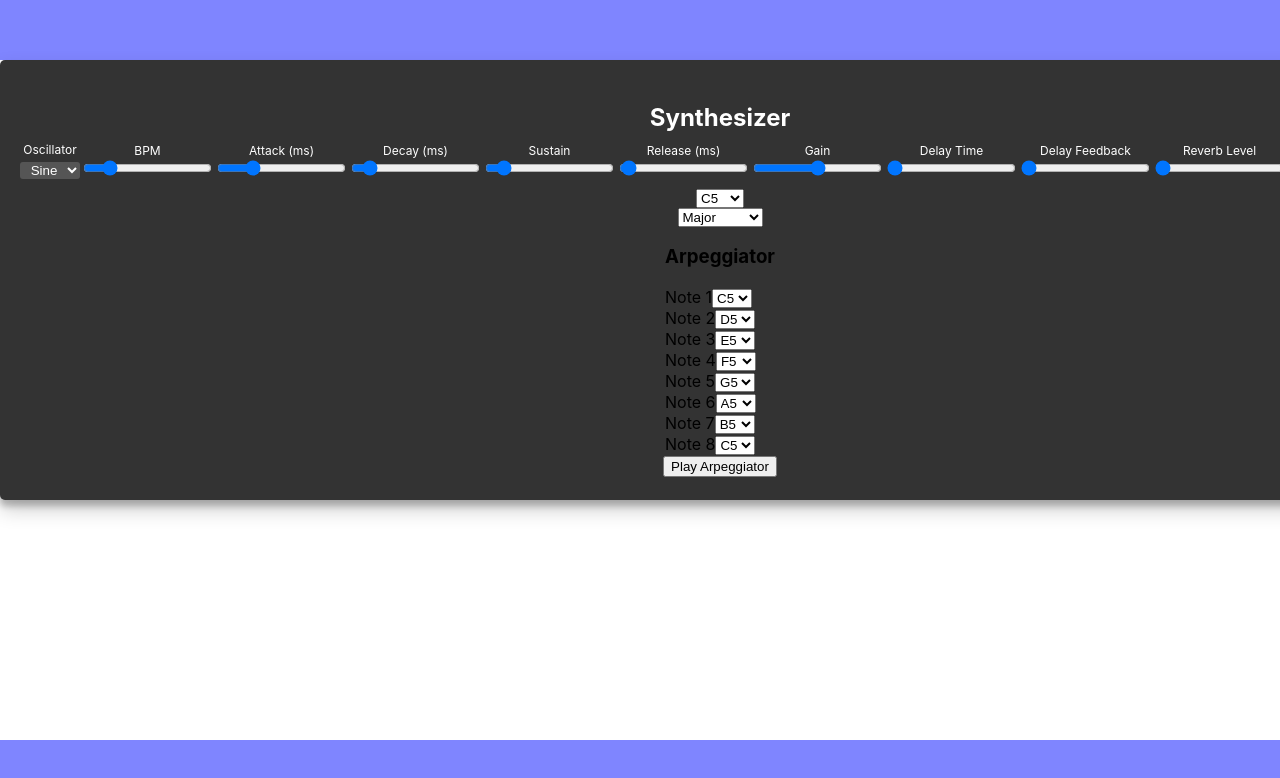
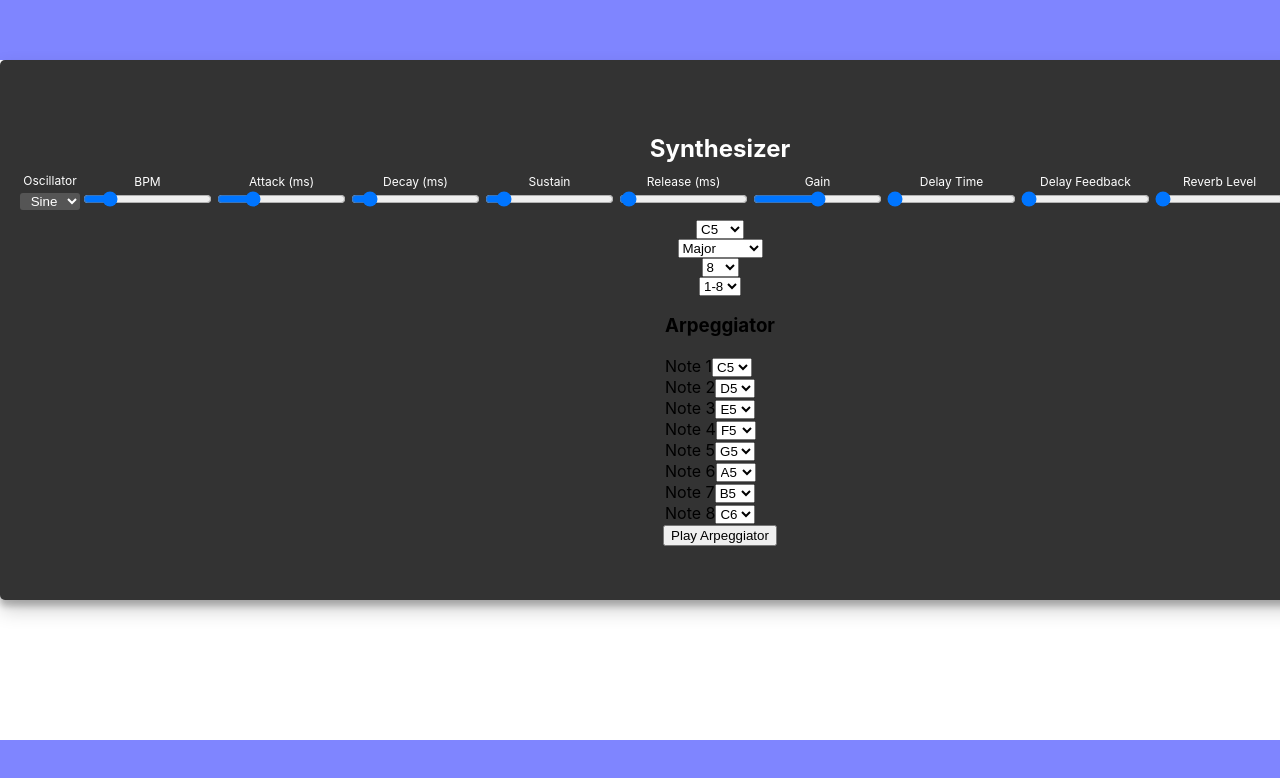
Before and after one commit to JavierEspinosaP/synth_online, a React (Create React App) app: page / in a window 1280 px wide. Shown: the top 778 px of the page. Built offline with nearby package versions, Linux system fonts and the light colour scheme.

Commit message:
add/selects_step_range

```diff
--- a/src/assets/scales.json
+++ b/src/assets/scales.json
@@ -1,14 +1,14 @@
 {
-    "notes": ["C5", "C#5", "D5", "D#5", "E5", "F5", "F#5", "G5", "G#5", "A5", "A#5", "B5"],
+    "notes": ["C5", "C#5", "D5", "D#5", "E5", "F5", "F#5", "G5", "G#5", "A5", "A#5", "B5", "C6", "C#6", "D6", "D#6", "E6", "F6", "F#6", "G6", "G#6", "A6", "A#6", "B6"],
     "scales": {
-      "major": [0, 2, 4, 5, 7, 9, 11],
-      "minor": [0, 2, 3, 5, 7, 8, 10],
+      "major": [0, 2, 4, 5, 7, 9, 11, 12],
+      "minor": [0, 2, 3, 5, 7, 8, 10, 12],
       "pentatonic": [0, 2, 4, 7, 9],
-      "blues": [0, 3, 5, 6, 7, 10],
-      "dorian": [0, 2, 3, 5, 7, 9, 10],
-      "phrygian": [0, 1, 3, 5, 7, 8, 10],
-      "lydian": [0, 2, 4, 6, 7, 9, 11],
-      "mixolydian": [0, 2, 4, 5, 7, 9, 10],
-      "locrian": [0, 1, 3, 5, 6, 8, 10]
+      "blues": [0, 3, 5, 6, 7, 10, 12],
+      "dorian": [0, 2, 3, 5, 7, 9, 10, 12],
+      "phrygian": [0, 1, 3, 5, 7, 8, 10, 12],
+      "lydian": [0, 2, 4, 6, 7, 9, 11, 12],
+      "mixolydian": [0, 2, 4, 5, 7, 9, 10, 12],
+      "locrian": [0, 1, 3, 5, 6, 8, 10, 12]
     }
   }
--- a/src/components/Main/Synth/Synth.jsx
+++ b/src/components/Main/Synth/Synth.jsx
@@ -5,6 +5,7 @@ import scalesData from '../../../assets/scales.json';
 
 
 const generateScaleNotes = (rootNote, scaleType) => {
+
   const scalePattern = scalesData.scales[scaleType];
   const rootNoteIndex = scalesData.notes.indexOf(rootNote);
   let scaleNotes = [];
@@ -16,8 +17,7 @@ const generateScaleNotes = (rootNote, scaleType) => {
       if (noteIndex < scalesData.notes.length) {
         scaleNotes.push(scalesData.notes[noteIndex]);
       } else {
-        octaveOffset += 12; // Ajusta el offset para pasar a la siguiente octava.
-        continue; // Salta esta iteración y continúa con el siguiente intervalo.
+        octaveOffset += 12;
       }
 
       if (scaleNotes.length === 8) {
@@ -26,13 +26,26 @@ const generateScaleNotes = (rootNote, scaleType) => {
     }
   }
 
-  return scaleNotes;
+  return { scaleNotes, nextOctave: octaveOffset };
+};
+
+const generateStepRangeOptions = (numSteps) => {
+  const ranges = [];
+  const stepsPerRange = 8;
+
+  for (let i = 0; i < numSteps; i += stepsPerRange) {
+    ranges.push({
+      start: i,
+      end: i + stepsPerRange - 1,
+    });
+  }
+
+  return ranges;
 };
 
 
+const Synthesizer = () => {
 
-
-const Synthesizer = () => {
   const [oscillatorType, setOscillatorType] = useState('sine');
   const [envelope, setEnvelope] = useState({ attack: 0.01, decay: 0.2, sustain: 0.1, release: 0.1 });
   const [gainValue, setGainValue] = useState(0.5);
@@ -47,10 +60,14 @@ const Synthesizer = () => {
   const events = useRef([]);
   const [rootNote, setRootNote] = useState('C5');
   const [scale, setScale] = useState('major');
-  // Utiliza la función generateArpeggiatorNotes para generar las notas iniciales del arpegiador
-  const [arpeggiatorNotes, setArpeggiatorNotes] = useState(generateScaleNotes(rootNote, scale));
+  const [numSteps, setNumSteps] = useState(8);
+  const [arpeggiatorNotes, setArpeggiatorNotes] = useState(generateScaleNotes(rootNote, scale, numSteps));
+  const [currentPage, setCurrentPage] = useState(0);
 
 
+  useEffect(() => {
+    console.log(arpeggiatorNotes);
+  }, [])
 
   const synth = useRef(null);
   const gain = useRef(null);
@@ -82,14 +99,17 @@ const Synthesizer = () => {
     createSynth();
   }, []);
 
-  // Actualiza las notas del arpegiador cuando se monta el componente
+
+
+
   useEffect(() => {
-    setArpeggiatorNotes(generateScaleNotes(rootNote, scale));
+    const { scaleNotes, nextOctave } = generateScaleNotes(rootNote, scale);
+    setArpeggiatorNotes({ scaleNotes, nextOctave });
   }, []);
 
-  // Actualiza las notas del arpegiador cuando cambian la nota básica o la escala
   useEffect(() => {
-    setArpeggiatorNotes(generateScaleNotes(rootNote, scale));
+    const { scaleNotes, nextOctave } = generateScaleNotes(rootNote, scale);
+    setArpeggiatorNotes({ scaleNotes, nextOctave });
   }, [rootNote, scale]);
 
 
@@ -113,7 +133,8 @@ const Synthesizer = () => {
   };
 
   const updateArpeggioEvents = () => {
-    const newEvents = arpeggiatorNotesRef.current.map((note, idx) => {
+    console.log(arpeggiatorNotesRef.current);
+    const newEvents = arpeggiatorNotesRef.current.slice(0, numSteps).map((note, idx) => {
       const timeBetweenNotes = 60 / bpmRef.current;
       return {
         time: idx * timeBetweenNotes,
@@ -133,10 +154,8 @@ const Synthesizer = () => {
   }, [bpm]);
 
   useEffect(() => {
-    arpeggiatorNotesRef.current = arpeggiatorNotes;
+    arpeggiatorNotesRef.current = arpeggiatorNotes.scaleNotes;
   }, [arpeggiatorNotes]);
-
-
 
   const playArpeggiator = async () => {
     stopArpeggiator(); // Detener cualquier bucle existente antes de crear uno nuevo
@@ -171,14 +190,10 @@ const Synthesizer = () => {
   };
 
 
-
-
-
-
   const handleNoteChange = (index, event) => {
-    const newNotes = [...arpeggiatorNotes];
+    const newNotes = [...arpeggiatorNotes.scaleNotes];
     newNotes[index] = event.target.value;
-    setArpeggiatorNotes(newNotes);
+    setArpeggiatorNotes({ scaleNotes: newNotes, nextOctave: arpeggiatorNotes.nextOctave });
   };
 
 
@@ -207,6 +222,10 @@ const Synthesizer = () => {
       reverb.current.decay = reverbDecay;
     }
   }, [reverbLevel, reverbDecay]);
+
+  const handlePageChange = (event) => {
+    setCurrentPage(parseInt(event.target.value, 10));
+  };
 
 
   return (
@@ -293,25 +312,25 @@ const Synthesizer = () => {
 
         <div className="synthesizer__control">
           <label className="synthesizer__control-label" htmlFor="delayTime">Delay Time</label>
-          <input type="range" id="delayTime" min="0" max="1" step="0.01" value={delayTime} onChange={(e) => setDelayTime(parseFloat(e.target.value))} />
+          <input type="range" id="delayTime" min="0" max="1" step="0.2" value={delayTime} onChange={(e) => setDelayTime(parseFloat(e.target.value))} />
         </div>
         <div className="synthesizer__control">
           <label className="synthesizer__control-label" htmlFor="delayFeedback">Delay Feedback</label>
-          <input type="range" id="delayFeedback" min="0" max="1" step="0.01" value={delayFeedback} onChange={(e) => setDelayFeedback(parseFloat(e.target.value))} />
+          <input type="range" id="delayFeedback" min="0" max="1" step="0.2" value={delayFeedback} onChange={(e) => setDelayFeedback(parseFloat(e.target.value))} />
         </div>
 
         <div className="synthesizer__control">
           <label className="synthesizer__control-label" htmlFor="reverbLevel">Reverb Level</label>
-          <input type="range" id="reverbLevel" min="0" max="1" step="0.01" value={reverbLevel} onChange={(e) => setReverbLevel(parseFloat(e.target.value))} />
+          <input type="range" id="reverbLevel" min="0" max="1" step="0.2" value={reverbLevel} onChange={(e) => setReverbLevel(parseFloat(e.target.value))} />
         </div>
         <div className="synthesizer__control">
           <label className="synthesizer__control-label" htmlFor="reverbDecay">Reverb Decay</label>
           <input
             type="range"
             id="reverbDecay"
-            min="0"
+            min="0.01"
             max="10"
-            step="0.1"
+            step="2"
             value={reverbDecay}
             onChange={(e) => setReverbDecay(parseFloat(e.target.value))}
           />
@@ -326,7 +345,7 @@ const Synthesizer = () => {
           setArpeggiatorNotes(generateScaleNotes(e.target.value, scale));
         }}
       >
-        {scalesData.notes.map((note, index) => (
+        {scalesData.notes.slice(0, 12).map((note, index) => (
           <option key={index} value={note}>
             {note}
           </option>
@@ -348,12 +367,33 @@ const Synthesizer = () => {
         ))}
       </select>
 
+      <select
+        id="num-steps"
+        value={numSteps}
+        onChange={(e) => {
+          setNumSteps(parseInt(e.target.value, 10));
+          setArpeggiatorNotes(generateScaleNotes(rootNote, scale, parseInt(e.target.value, 10)));
+        }}
+      >
+        <option value="8">8</option>
+        <option value="16">16</option>
+        <option value="32">32</option>
+        <option value="64">64</option>
+      </select>
+
+      <select id="current-page" value={currentPage} onChange={handlePageChange}>
+        {generateStepRangeOptions(numSteps).map((range, index) => (
+          <option key={index} value={index}>
+            {range.start + 1}-{range.end + 1}
+          </option>
+        ))}
+      </select>
 
 
       <div className="synthesizer__arpeggiator">
         <h3 className="synthesizer__arpeggiator-title">Arpeggiator</h3>
         <div className="synthesizer__arpeggiator-notes">
-          {arpeggiatorNotes.map((note, idx) => (
+          {arpeggiatorNotes.scaleNotes.slice(0, numSteps).map((note, idx) => (
             <div key={idx} className="synthesizer__arpeggiator-note">
               <label className="synthesizer__arpeggiator-note-label" htmlFor={`note-${idx}`}>Note {idx + 1}</label>
               <select id={`note-${idx}`} value={note} onChange={(e) => handleNoteChange(idx, e)}>
@@ -365,6 +405,12 @@ const Synthesizer = () => {
                 <option value="A5">A5</option>
                 <option value="B5">B5</option>
                 <option value="C6">C6</option>
+                <option value="D6">D6</option>
+                <option value="E6">E6</option>
+                <option value="F6">F6</option>
+                <option value="G6">G6</option>
+                <option value="A6">A6</option>
+                <option value="B6">B6</option>
               </select>
             </div>
           ))}
--- a/src/styles/components/__synth.scss
+++ b/src/styles/components/__synth.scss
@@ -8,7 +8,7 @@
   background-color: #333;
   border-radius: 5px;
   width: 1400px;
-  height: 400px;
+  height: 500px;
   padding: 20px;
   box-shadow: 0 10px 20px rgba(0, 0, 0, 0.19), 0 6px 6px rgba(0, 0, 0, 0.23);
 }
```
